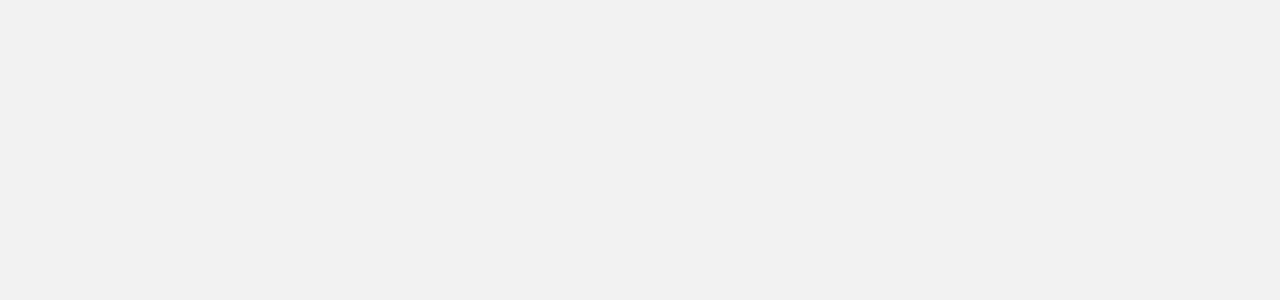
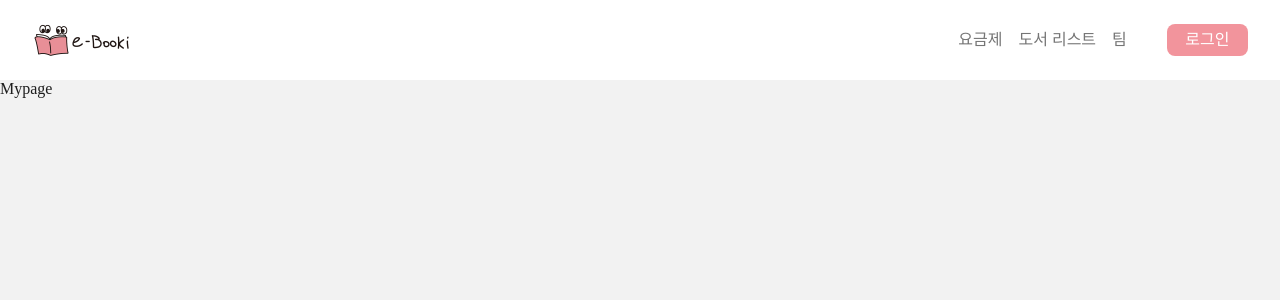
Before and after one commit to E-booki-Project/Ebooki_FE, a React (Vite) app: page /mypage in a window 1280 px wide. Before the commit this address had no page. Shown: the top 300 px of the page. Built offline with nearby package versions, Linux system fonts and the light colour scheme.

Commit message:
라우터 설정

```diff
--- a/src/App.jsx
+++ b/src/App.jsx
@@ -19,6 +19,10 @@ import PaymentStatus from "./pages/pricing/PaymentStatus";
 
 import Home from "./pages/home/Home";
 
+import Mypage from "./pages/mypage/Mypage";
+import ProfileView from "./pages/mypage/ProfileView";
+import ProfileEdit from "./pages/mypage/ProfileEdit";
+
 import AppLayout from "./layouts/AppLayout";
 
 function App() {
@@ -30,21 +34,29 @@ function App() {
                 <Route path="/signup" element={<Signup />} />
                 <Route path="/forgotpassword" element={<ForgotPassword />} />
 
-                {/* 헤더가 들어가는 모든 페이지 */}
+                {/* 헤더 있는 페이지 */}
                 <Route element={<AppLayout />}>
                     <Route path="/books" element={<List />} />
                     <Route path="/reader/:bookId" element={<Reader />} />
                     <Route path="/books/detail/:bookId" element={<Detail />} />
+                    <Route path="/books/search" element={<Search />} />
+
                     <Route path="/invite/:teamId" element={<Invite />} />
                     <Route path="/join/:teamId" element={<Join />} />
                     <Route path="/teams" element={<TeamList />} />
+
                     <Route path="/pricing" element={<Pricing />} />
-                    <Route path="/books/search" element={<Search />} />
-                    <Route path="/" element={<Home />} />
                     <Route
                         path="/payments/callback"
                         element={<PaymentStatus />}
                     />
+
+                    <Route path="/" element={<Home />} />
+
+                    <Route path="/mypage" element={<Mypage />}>
+                        <Route index element={<ProfileView />} />
+                        <Route path="edit" element={<ProfileEdit />} />
+                    </Route>
                 </Route>
             </Routes>
         </div>
--- /dev/null
+++ b/src/pages/mypage/Mypage.jsx
@@ -0,0 +1,7 @@
+import React from "react";
+
+function Mypage() {
+    return <div>Mypage</div>;
+}
+
+export default Mypage;
--- /dev/null
+++ b/src/pages/mypage/ProfileEdit.jsx
@@ -0,0 +1,7 @@
+import React from "react";
+
+function ProfileEdit() {
+    return <div>ProfileEdit</div>;
+}
+
+export default ProfileEdit;
--- /dev/null
+++ b/src/pages/mypage/ProfileView.jsx
@@ -0,0 +1,7 @@
+import React from "react";
+
+function ProfileView() {
+    return <div>ProfileView</div>;
+}
+
+export default ProfileView;
```
